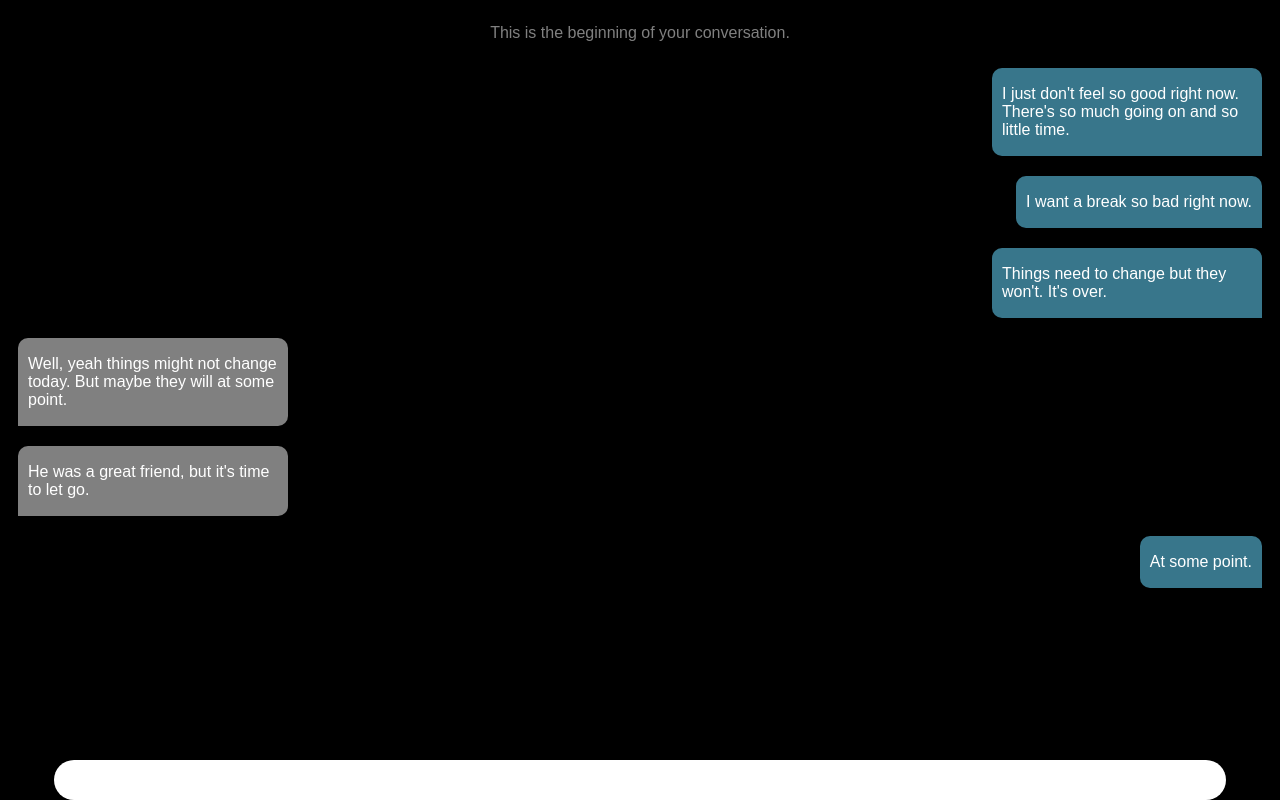
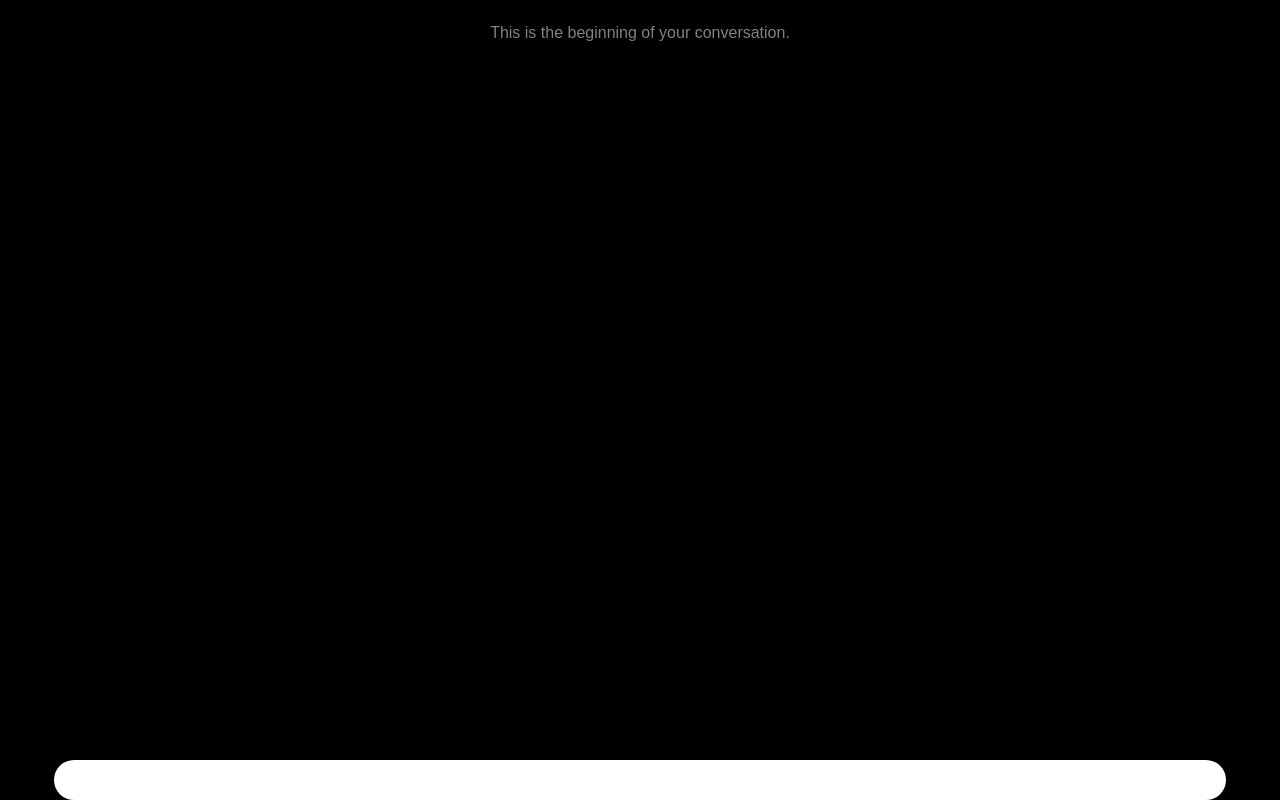
Before and after one commit to calejvaldez/YouAreTyping, a React (Vite) app: page / in a window 1280 px wide. Built offline with nearby package versions, Linux system fonts and the light colour scheme.

Commit message:
feat: scrolling somewhat functional
Scrolls when a new message is sent. Not when pre-existing messages exist.

```diff
--- a/src/App.scss
+++ b/src/App.scss
@@ -4,3 +4,7 @@
     justify-content: center;
     align-items: center;
 }
+
+#invisible {
+    margin: 120px;
+}
--- a/src/App.tsx
+++ b/src/App.tsx
@@ -1,4 +1,4 @@
-import { useState } from "react";
+import { useRef, useState } from "react";
 import "./App.scss";
 import MessageInput from "./components/MessageInput";
 import { Messages, Message } from "./components/Messages";
@@ -6,6 +6,7 @@ import { Messages, Message } from "./components/Messages";
 function App() {
     const [switched, setSwitched] = useState(false);
     const [messages, setMessages] = useState([] as Message[]);
+    const scrollRef = useRef(null);
 
     return (
         <div id="view">
@@ -14,13 +15,16 @@ function App() {
                 setSwitched={setSwitched}
                 messages={messages}
                 setMessages={setMessages}
+                scrollRef={scrollRef}
             />
             <MessageInput
                 switched={switched}
                 setSwitched={setSwitched}
                 messages={messages}
                 setMessages={setMessages}
+                scrollRef={scrollRef}
             />
+            <div id="invisible" ref={scrollRef}></div>
         </div>
     );
 }
--- a/src/components/MessageInput.scss
+++ b/src/components/MessageInput.scss
@@ -3,10 +3,6 @@
     flex-direction: row;
     justify-content: center;
     align-items: center;
-
-    margin: 15px 0;
-
-    // min-height: 150px;
 }
 
 #message_text_input {
--- a/src/components/MessageInput.tsx
+++ b/src/components/MessageInput.tsx
@@ -6,6 +6,7 @@ export default function MessageInput(props: {
     setSwitched: Function;
     messages: Message[];
     setMessages: Function;
+    scrollRef: any;
 }) {
     return (
         <div id="container_message_input">
@@ -33,6 +34,10 @@ export default function MessageInput(props: {
                         );
 
                         e.currentTarget.value = "";
+                        props.scrollRef.current.scrollIntoView({
+                            behavior: "smooth",
+                            block: "end",
+                        });
                     }
                 }}
             ></textarea>
--- a/src/components/Messages.scss
+++ b/src/components/Messages.scss
@@ -4,8 +4,6 @@
 
     display: flex;
     flex-direction: column;
-
-    margin: 0 0 75px 0;
 }
 
 #beginning-message {
--- a/src/components/Messages.tsx
+++ b/src/components/Messages.tsx
@@ -1,4 +1,4 @@
-import { useEffect, useState } from "react";
+import { useEffect } from "react";
 import "./Messages.scss";
 
 export interface Message {
@@ -39,43 +39,18 @@ export function Messages(props: {
     setSwitched: Function;
     messages: Message[];
     setMessages: Function;
+    scrollRef: any;
 }) {
     useEffect(() => {
         // fetches messages
-        props.setMessages([
-            {
-                content:
-                    "I just don't feel so good right now. There's so much going on and so little time.",
-                author: "self",
-                timestamp: 0,
-            },
-            {
-                content: "I want a break so bad right now.",
-                author: "self",
-                timestamp: 1,
-            },
-            {
-                content: "Things need to change but they won't. It's over.",
-                author: "self",
-                timestamp: 2,
-            },
-            {
-                content:
-                    "Well, yeah things might not change today. But maybe they will at some point.",
-                author: "other",
-                timestamp: 3,
-            },
-            {
-                content: "He was a great friend, but it's time to let go.",
-                author: "other",
-                timestamp: 4,
-            },
-            {
-                content: "At some point.",
-                author: "self",
-                timestamp: 5,
-            },
-        ]);
+        props.setMessages([]);
+
+        if (props.scrollRef.current) {
+            props.scrollRef.current.scrollIntoView({
+                behavior: "smooth",
+                block: "end",
+            });
+        }
     }, []);
 
     return (
```
